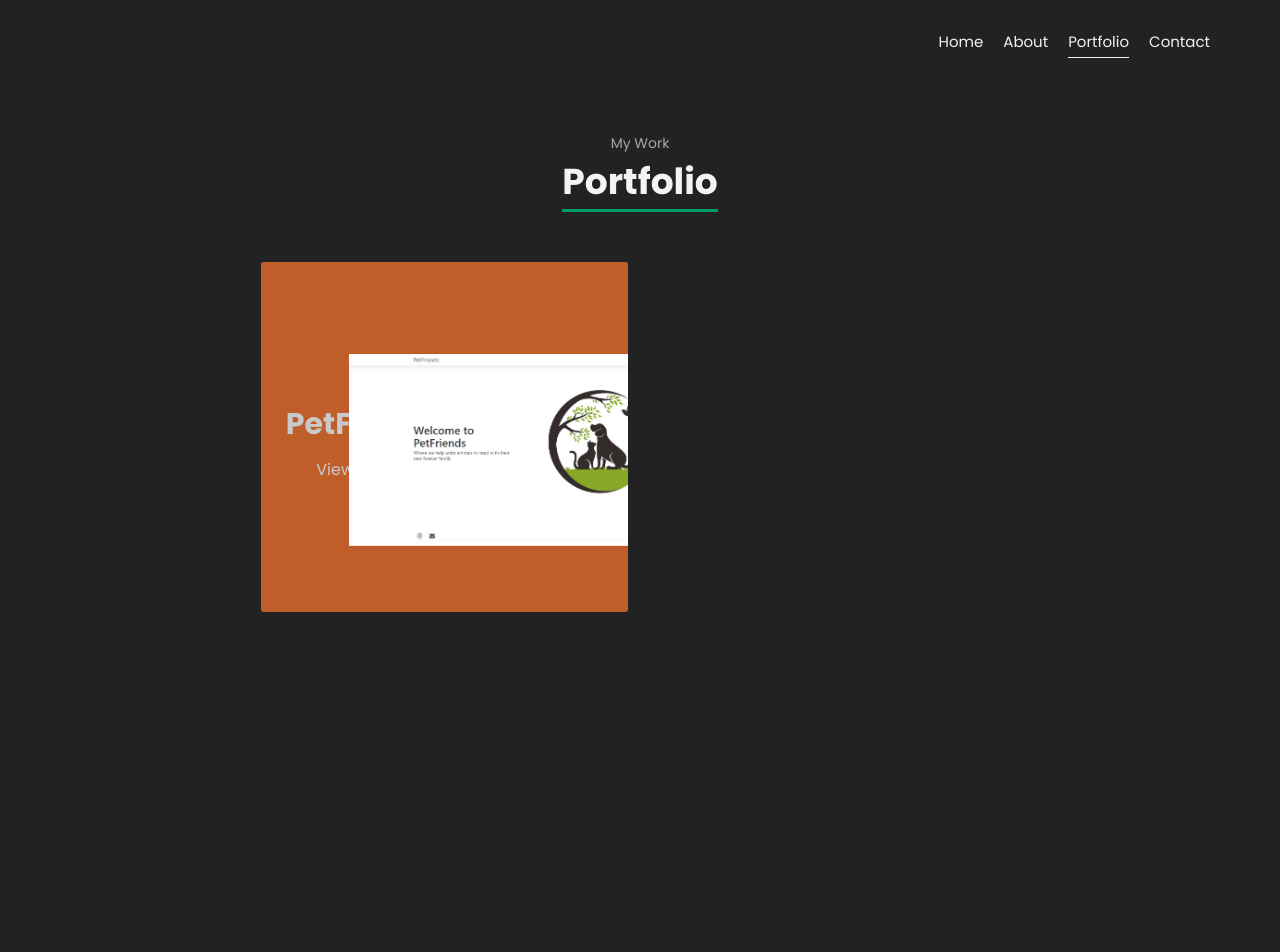
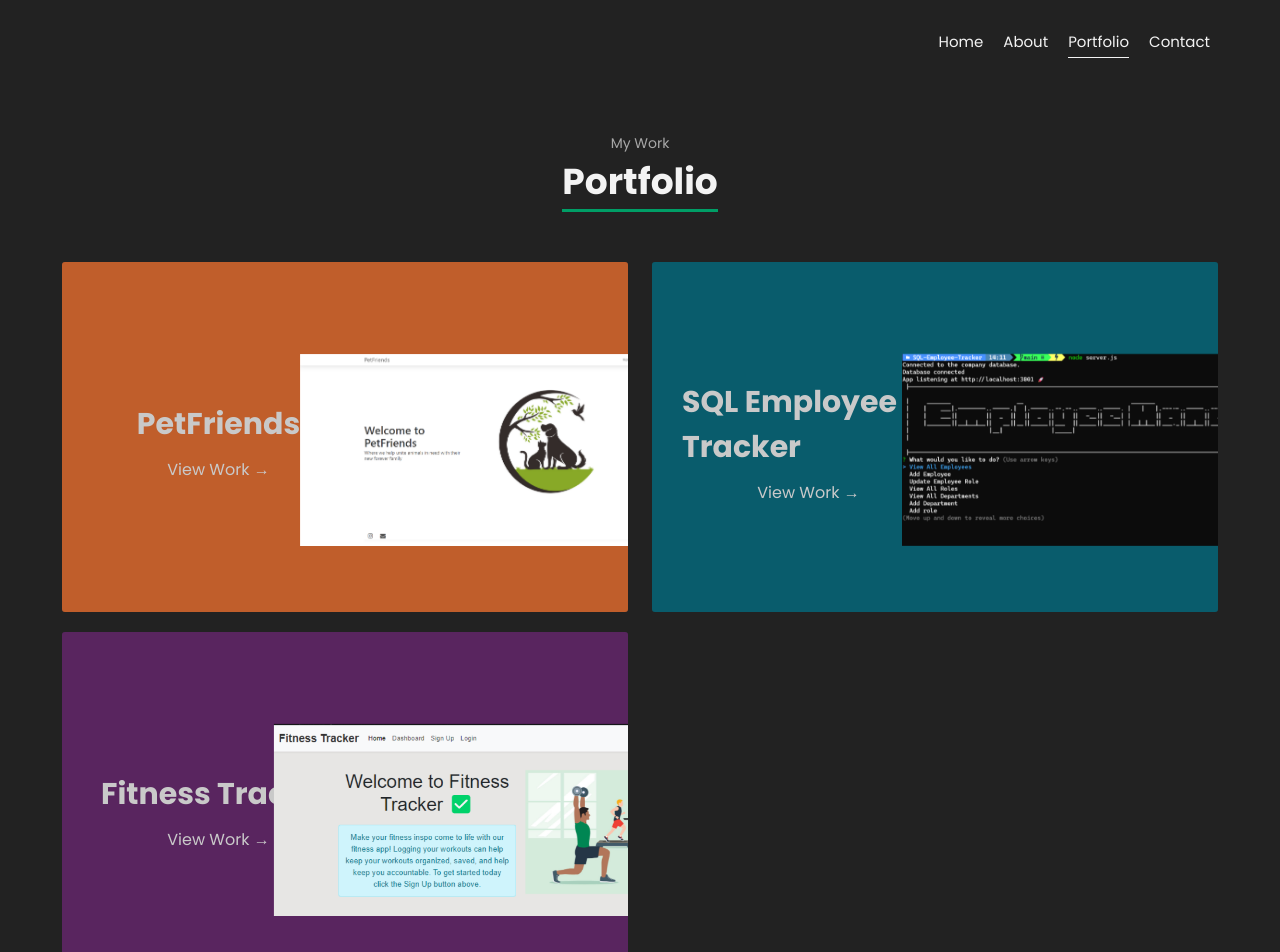
Before and after one commit to Colstack/reactportfolio, a React (Create React App) app: page /portfolio in a window 1280 px wide. Shown: the top 952 px of the page. Before the commit the page ends 800 px from the top, so only its background shows below. Built offline with nearby package versions, Linux system fonts and the light colour scheme.

Commit message:
added more to aboutme section, changed color scheme of landing to fit global style. Added more to projects page

```diff
--- a/src/App.js
+++ b/src/App.js
@@ -7,8 +7,9 @@ function App() {
     location: "Bellingham, WA",
     email: "colton1105@gmail.com",
     availability: "Open for work",
-    brand:
-      "With my logical and step-by-step approach to solving problems, I have a deep connection to the projects I work on and strive to meet all expectations - and then some!",
+    brand: "Hey there! I'm currently enrolled in the Full Stack Web-developer program at the University of Washington and learning the ins and outs of web development. I've got a bunch of skills up my sleeve, like HTML, CSS, JavaScript, Bootstrap, and React, which allow me to create websites that not only look great but also work smoothly.",
+    expertise: "When it comes to building back-end infrastructure, I'm your go-to person. I know my way around Node.js, OOP, Express, MongoDB, MySQL, Sequelize, and MERN stack apps, which help me create robust and intricate systems.",
+    collaboration: "Throughout my career, I've worked on many different projects and collaborated with different teams. I'm a great team player, and I'm always happy to direct and collaborate with others to achieve shared goals."
   };
 
   return (
--- a/src/components/AboutMe.js
+++ b/src/components/AboutMe.js
@@ -4,7 +4,7 @@ import { useInView } from "react-intersection-observer";
 import { useState, useEffect } from "react";
 import resume from "../pages/about/RESUME2023v3.docx.pdf"
 
-const AboutMe = ({ name, email, location, availability, brand}) => {
+const AboutMe = ({ name, email, location, availability, brand, expertise, collaboration}) => {
     const [ref, inView] = useInView({
         threshold: 0.2,
         triggerOnce: true,
@@ -44,6 +44,10 @@ const AboutMe = ({ name, email, location, availability, brand}) => {
                         <h5>Full stack web developer that creates digital masterpieces!</h5>
                         <div className="contentDescription">
                             <p>{brand}</p>
+                            <p className="space"></p>
+                            <p>{expertise}</p>
+                            <p className="space"></p>
+                            <p>{collaboration}</p>
                         </div>
                         <div className="infoContainer">
                             <div className="row">
--- a/src/components/LinkRoutes.js
+++ b/src/components/LinkRoutes.js
@@ -19,6 +19,8 @@ const LinkRoutes = ({ personalDetails }) => {
             email={personalDetails.email}
             availability={personalDetails.availability}
             brand={personalDetails.brand}
+            expertise={personalDetails.expertise}
+            collaboration={personalDetails.collaboration}
           />
         }
       />
--- a/src/pages/about/About.js
+++ b/src/pages/about/About.js
@@ -1,11 +1,11 @@
 import AboutMe from "../../components/AboutMe";
 import PageHeader from "../../components/PageHeader";
 
-const About = ({ name, location, brand, email, availability }) => {
+const About = ({ name, location, brand, expertise, collaboration, email, availability }) => {
   return (
     <section className="about">
       <PageHeader title="About Me" description="Let me introduce myself" />
-      <AboutMe name={name} location={location} brand={brand} email={email} availability={availability} />
+      <AboutMe name={name} location={location} brand={brand} expertise={expertise} collaboration={collaboration} email={email} availability={availability} />
     </section>
   );
 };
--- a/src/pages/about/about.css
+++ b/src/pages/about/about.css
@@ -70,6 +70,10 @@
     color: #009e66;
   }
 
+  .space {
+    margin-bottom: 1em;
+  }
+
   .buttonContainer {
     display: flex;
     align-items: center;
@@ -92,7 +96,7 @@
     }
 
     .about .socialIcons::before {
-      background-color: var(--grey);
+      /* background-color: var(--grey); */
       content: "";
       height: 2px;
       width: var(--sm-spacing);
--- a/src/pages/landing/Landing.js
+++ b/src/pages/landing/Landing.js
@@ -38,10 +38,10 @@ const Landing = ({ name }) => {
                     className="description"
                     onInit={(typewriter) => {
                         typewriter
-                        .typeString("I'm a web developer")
+                        .typeString("I'm a <span style='color: #009e66'>Web Developer</span>")
                         .pauseFor(1500)
                         .deleteChars(13)
-                        .typeString("Software Engineer")
+                        .typeString("<span style='color: #009e66'>Software Engineer</span>")
                         .pauseFor(1500)
                         .deleteAll()
                         .typeString("Turning your ideas into reality!")
--- a/src/pages/portfolio/projectsData.json
+++ b/src/pages/portfolio/projectsData.json
@@ -8,6 +8,25 @@
       "deployed": "https://coltonto.github.io/PetFriends/",
       "bgcolor": "#f37737",
       "id": "1"
+    },
+    {
+        "title": "SQL Employee Tracker",
+        "image": "./projectImages/sqltracker.png",
+        "description": "Back-end project that uses content management systems to allow non-developers to easily access and view information about employees stored in an SQL database",
+        "technologies": "SQL, Node, Express, JavaScript",
+        "github": " https://github.com/ColtonTO/SQL-Employee-Tracker",
+        "deployed": "",
+        "bgcolor": "#0C7489",
+        "id": "2"
+    },
+    {
+        "title": "Fitness Tracker",
+        "image": "./projectImages/workout.png",
+        "description": "Tracker app that utilizes authentication for users to create accounts and post workout information onto a blog-like website",
+        "technologies": "JavaScript, Custom API, Node, Express",
+        "github": "https://github.com/ColtonTO/Fitness_tracker",
+        "deployed": "",
+        "bgcolor": "#712F79",
+        "id": "2"
     }
-
   ]
```
